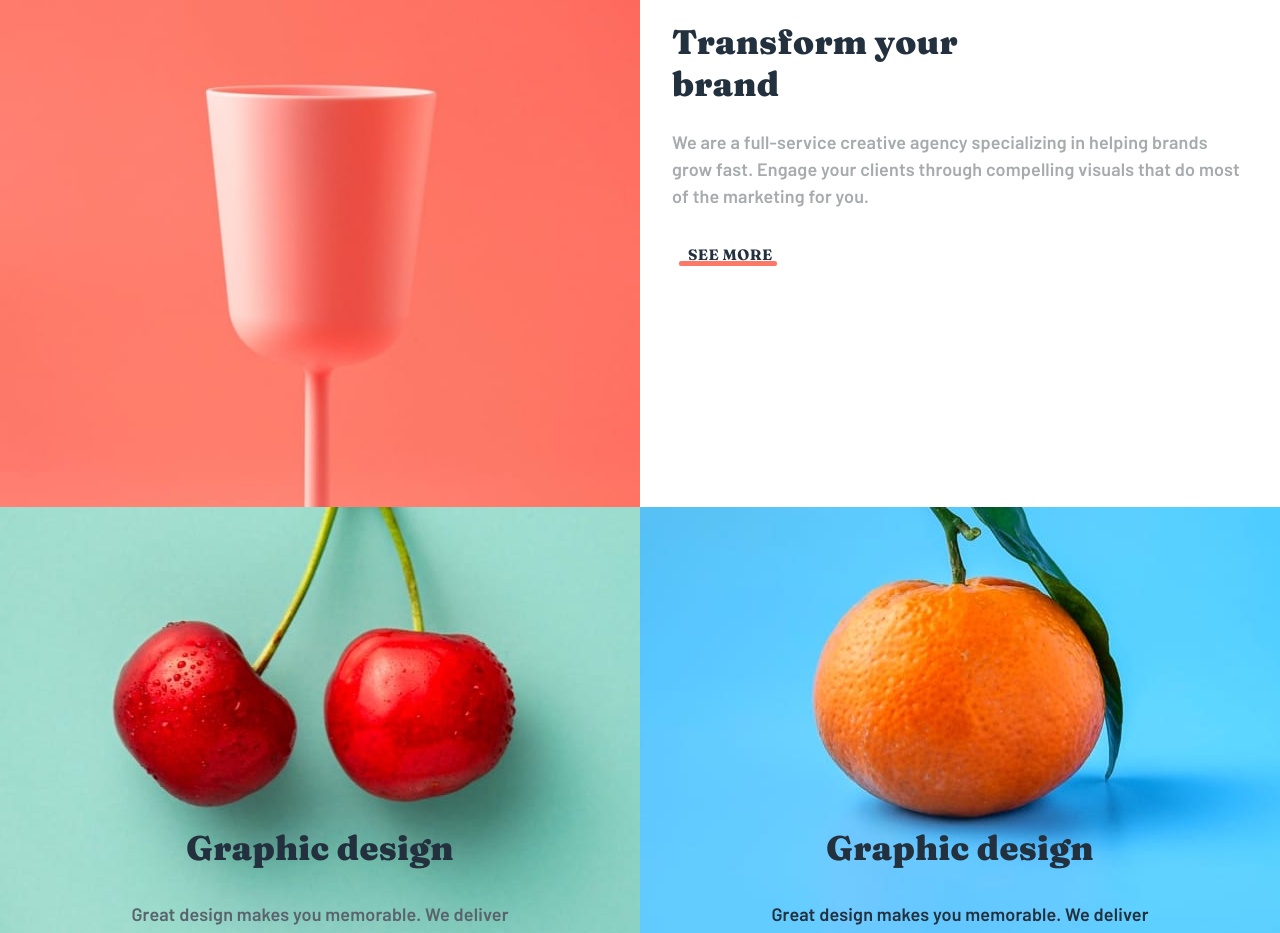
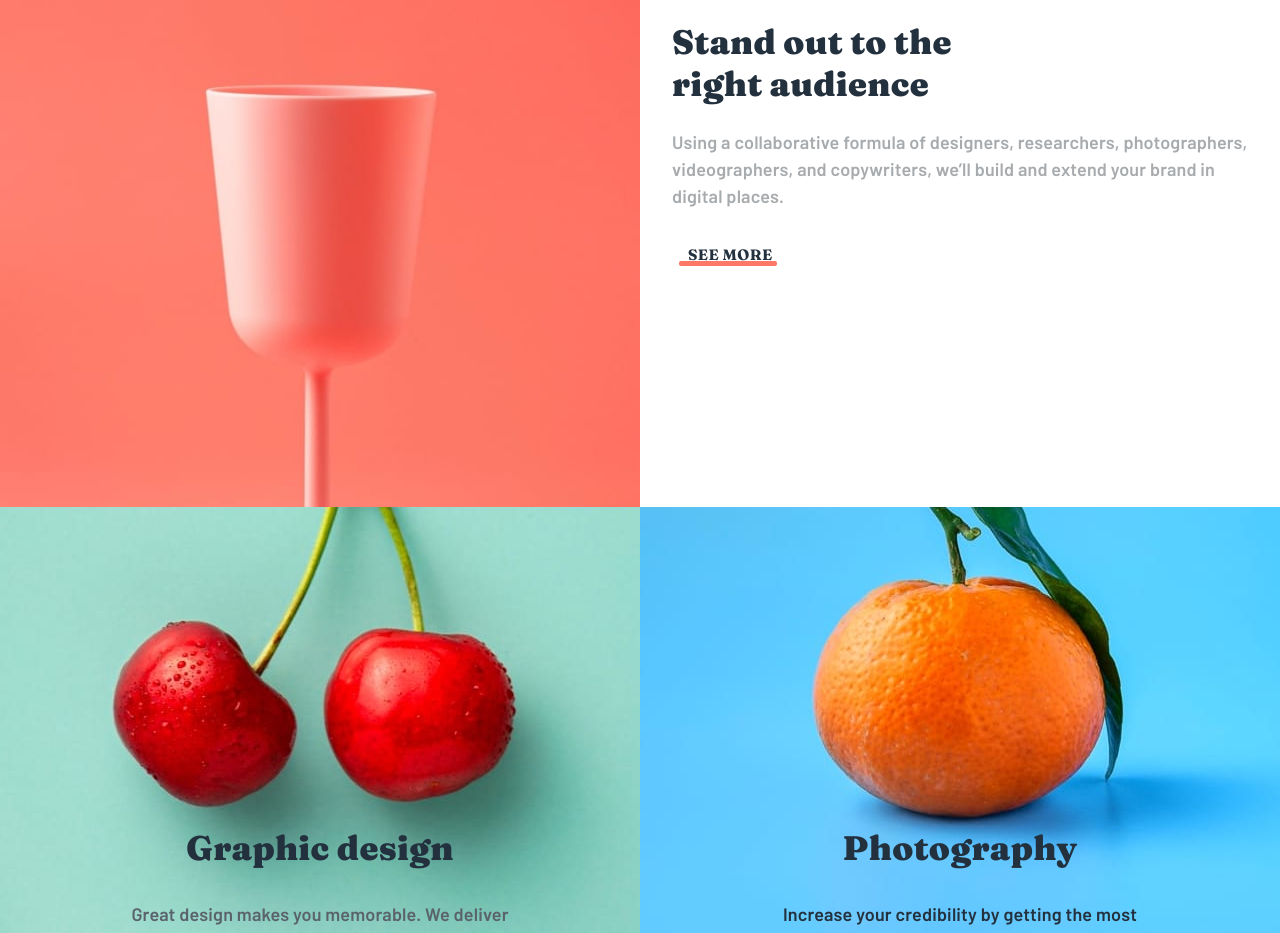
Before and after one commit to meyoh-23/sunnyhills-landing-page, a React (Create React App) app: page / in a window 1280 px wide. Shown: the part 1360-2293 px from the top of the page. Built offline with nearby package versions, Linux system fonts and the light colour scheme.

Commit message:
edditing content

```diff
--- a/src/components/CoreValues.jsx
+++ b/src/components/CoreValues.jsx
@@ -209,7 +209,7 @@ function CoreValues() {
                   maxWidth: "300px",
                 }}
             >
-              Transform your brand
+              Stand out to the right audience
             </Typography>
             <Typography variant='p'
             sx={{
@@ -220,7 +220,7 @@ function CoreValues() {
                 color: "hsl(210, 4%, 67%)"
               }}
             >
-              We are a full-service creative agency specializing in helping brands grow fast. Engage your clients through compelling visuals that do most of the marketing for you.
+              Using a collaborative formula of designers, researchers, photographers, videographers, and copywriters, we’ll build and extend your brand in digital places.
             </Typography>
             <Button
                 variant='text'
@@ -399,7 +399,7 @@ function CoreValues() {
               gap: 3,
               }}
               >
-              Graphic design
+              Photography
               </Typography>
               <Typography
               sx={{
@@ -410,7 +410,7 @@ function CoreValues() {
                 color: "hsl(212, 27%, 19%)"
               }}
               >
-                Great design makes you memorable. We deliver artwork that underscores your brand message and captures potential clients’ attention.
+                Increase your credibility by getting the most stunning, high-quality photos that improve your business image.
               </Typography>
             </Box>
           </Box>
```
